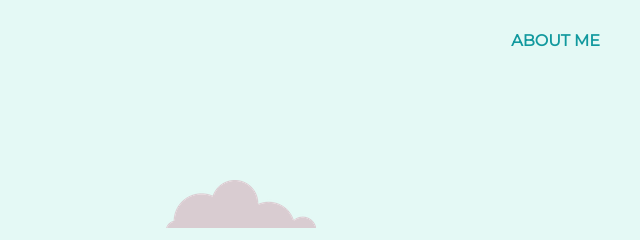
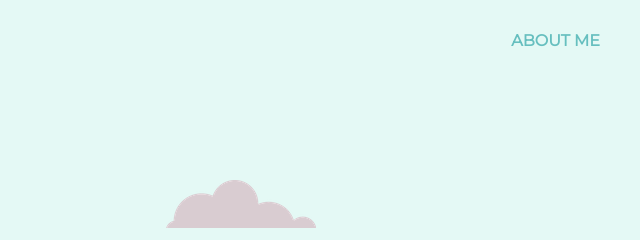
Before and after one commit to Rahulchilukamari/My-Personal-Website, a plain HTML site: page index.html in a window 1280 px wide. Shown: the top 240 px of the page, 640-1280 px from the left. Drawn offline with Linux system fonts and the light colour scheme; a web font is replaced by a local one.

Commit message:
index.html

```diff
--- a/index.html
+++ b/index.html
@@ -16,7 +16,8 @@
     font-family: 'Montserrat', sans-serif;
     text-align: right;
     padding-right:20px;
-    padding-top: 30px;" class="about-me" href="index1.html">ABOUT ME</a>
+    padding-top: 30px;"
+    href="index1.html"> <span style="color:#66bfbf">ABOUT ME</span></a>
     </div>
   <div class="top-container">
     <img class="top-cloud" src="images/cloud.png" alt="cloud-img">
```
